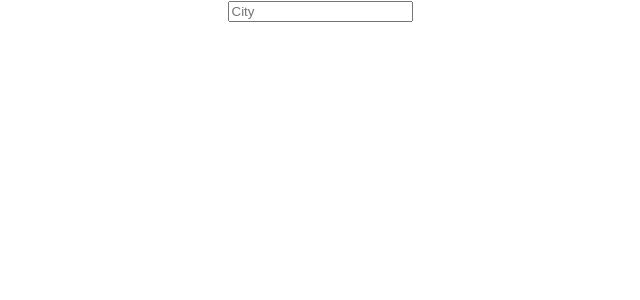
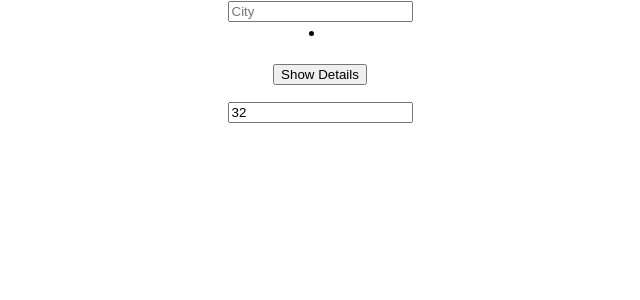
Before and after one commit to henryn05/meet, a React (Create React App) app: page / in a window 1280 px wide. Shown: the top 300 px of the page, without its empty margins (320-960 px from the left). Built offline with nearby package versions, Linux system fonts and the light colour scheme.

Commit message:
Added components to app.js & removed moment

```diff
--- a/package.json
+++ b/package.json
@@ -41,8 +41,5 @@
   "devDependencies": {
     "@babel/plugin-proposal-private-property-in-object": "^7.21.11",
     "gh-pages": "^6.1.1"
-  },
-  "jest": {
-    "testMatch": ["**/__tests__/**/*.js", "**/?(*.)+(spec|test).js"]
   }
 }
--- a/src/App.js
+++ b/src/App.js
@@ -1,12 +1,17 @@
+import "./App.css";
+
+import CitySearch from "./components/CitySearch";
+import Event from "./components/Event";
 import EventList from "./components/EventList";
-import "./App.css";
-import CitySearch from "./components/CitySearch";
+import NumberOfEvents from "./components/NumberOfEvents";
 
 function App() {
   return (
     <div className="App">
       <CitySearch />
+      <Event />
       <EventList />
+      <NumberOfEvents />
     </div>
   );
 }
--- a/src/components/Event.js
+++ b/src/components/Event.js
@@ -1,14 +1,13 @@
 import { useState } from "react";
-import moment from "moment";
 
 const Event = ({ event }) => {
   const [showDetails, setShowDetails] = useState(false);
 
   return (
-    <div className="event">
+    <li id="event">
       <h1>{event && event.summary}</h1>
       <p>{event && event.location}</p>
-      <p>{event && moment(event.created).format("MMMM Do YYYY, h:mm:ss a")}</p>
+      <p>{event && event.created}</p>
       {/*
         Button starts by showing "Show Details" by default
         but then when user clicks, it shows "Hide Details"
@@ -30,7 +29,7 @@ const Event = ({ event }) => {
         */}
         {showDetails ? "Hide Details" : "Show Details"}
       </button>
-    </div>
+    </li>
   );
 };
 
```
Also changed, not shown: 2 other files (tests, documents, lock files or other folders).
